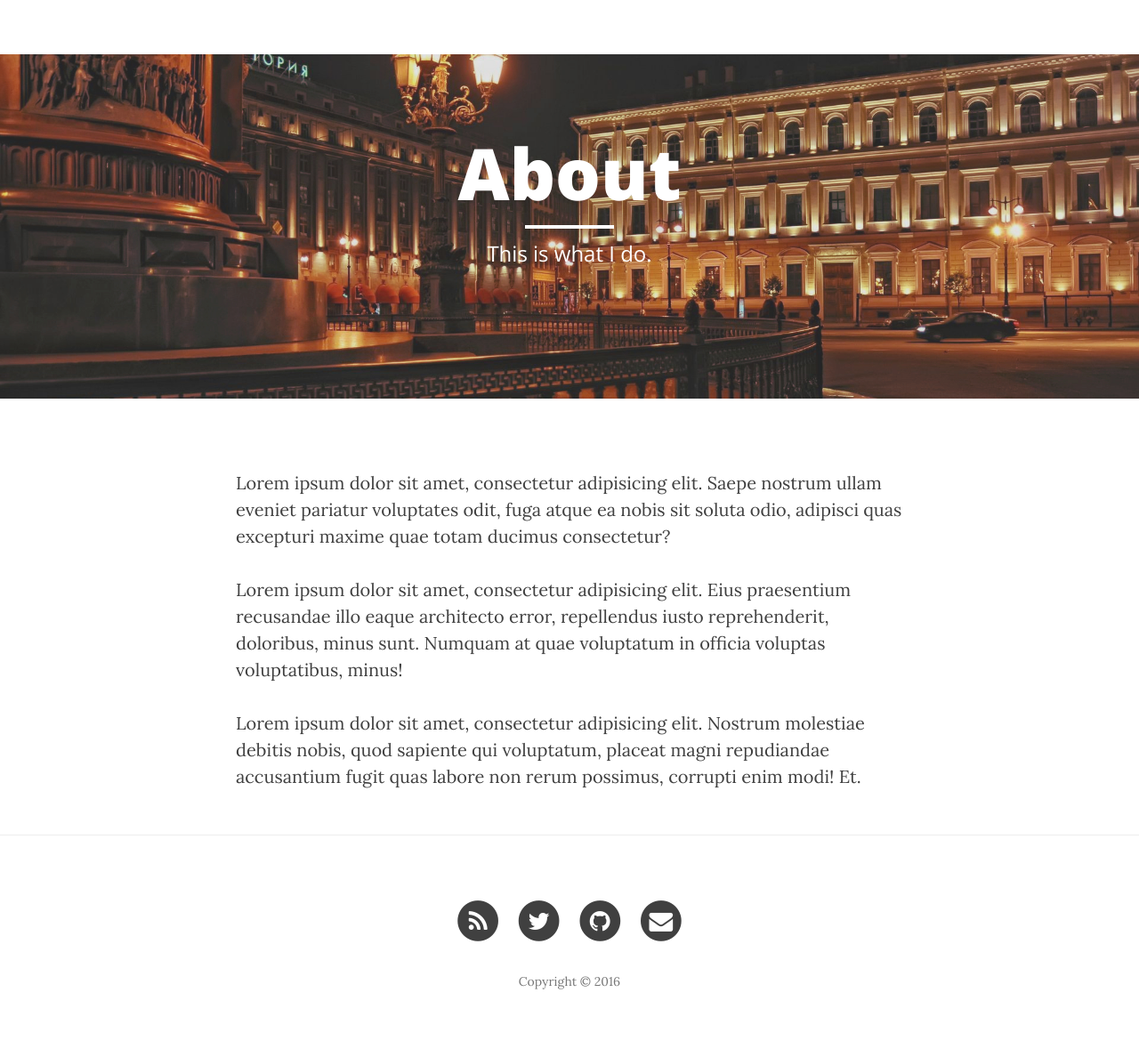
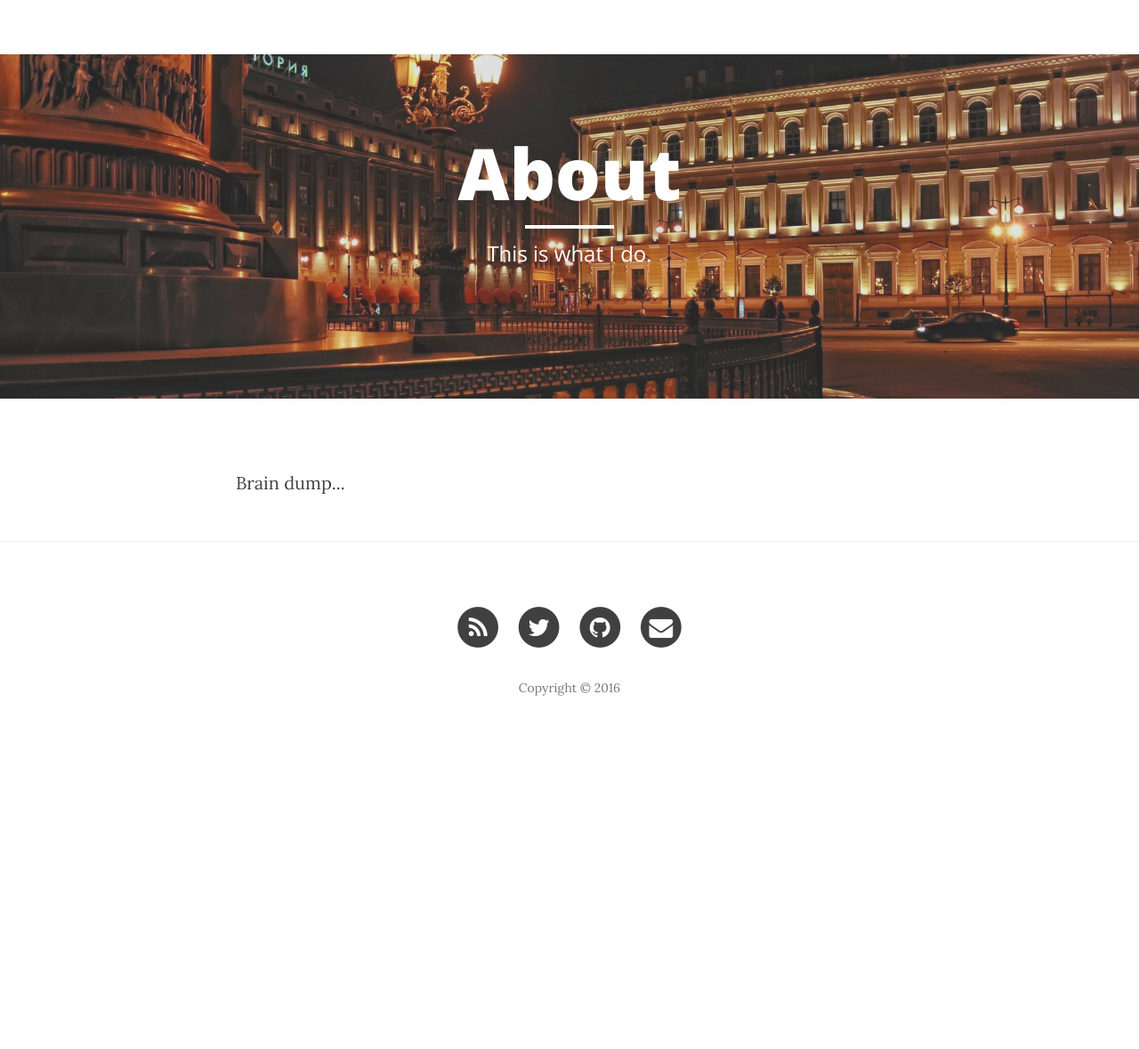
Before and after one commit to blognote/blognote.github.io, a Jekyll site: the page built from about.html, in a window 1280 px wide. Shown: the whole page at 89% size. Built offline with Jekyll 4.4.1, drawn with Linux system fonts in a browser that asks for light colours; nearby versions of some CDN libraries; after the commit the page ends 900 px from its top, so only the background shows below that.

Commit message:
funny about page

```diff
--- a/about.html
+++ b/about.html
@@ -5,8 +5,4 @@
 header-img: "img/about-bg.jpg"
 ---
 
-<p>Lorem ipsum dolor sit amet, consectetur adipisicing elit. Saepe nostrum ullam eveniet pariatur voluptates odit, fuga atque ea nobis sit soluta odio, adipisci quas excepturi maxime quae totam ducimus consectetur?</p>
-
-<p>Lorem ipsum dolor sit amet, consectetur adipisicing elit. Eius praesentium recusandae illo eaque architecto error, repellendus iusto reprehenderit, doloribus, minus sunt. Numquam at quae voluptatum in officia voluptas voluptatibus, minus!</p>
-
-<p>Lorem ipsum dolor sit amet, consectetur adipisicing elit. Nostrum molestiae debitis nobis, quod sapiente qui voluptatum, placeat magni repudiandae accusantium fugit quas labore non rerum possimus, corrupti enim modi! Et.</p>
+<p>Brain dump...</p>
```
Also changed, not shown: 1 other file.
